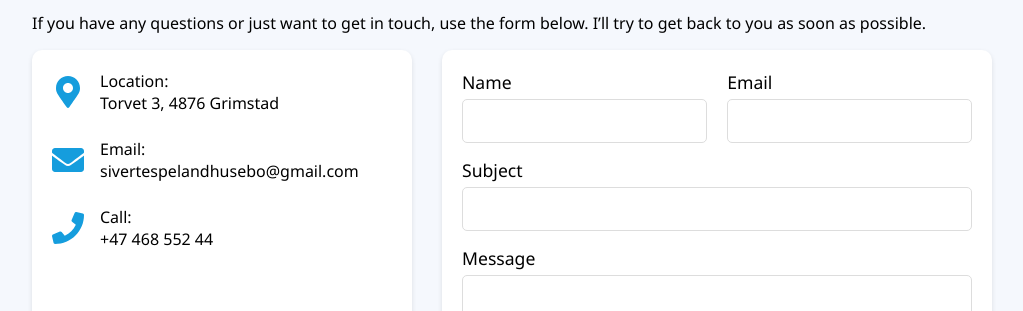
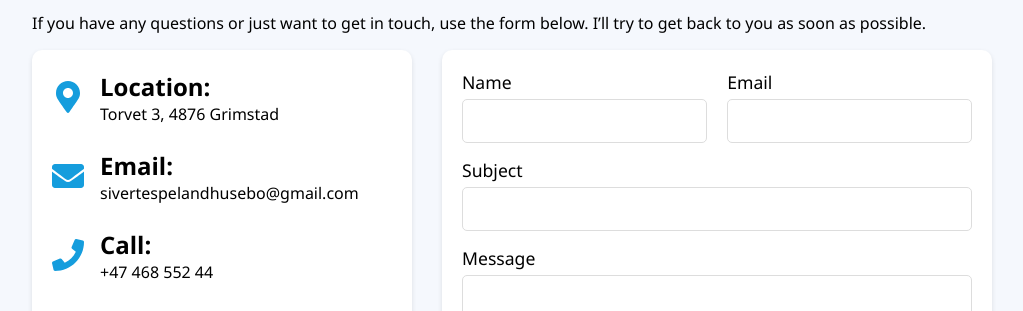
Before and after one commit to Siverteh/Personal-Resume-Website, a React (Create React App) app: page / in a window 1280 px wide. Shown: the part 5210-5521 px from the top of the page, without its empty margins (224-1247 px from the left). Built offline with nearby package versions, Linux system fonts and the light colour scheme; grey boxes are pictures that could not be loaded.

Commit message:
Completed Contact component

```diff
--- a/package.json
+++ b/package.json
@@ -13,6 +13,7 @@
     "@types/node": "^16.18.68",
     "@types/react": "^18.2.45",
     "@types/react-dom": "^18.2.18",
+    "emailjs-com": "^3.2.0",
     "react": "^18.2.0",
     "react-dom": "^18.2.0",
     "react-icons": "^4.12.0",
--- a/src/components/Contact/Contact.tsx
+++ b/src/components/Contact/Contact.tsx
@@ -1,10 +1,29 @@
-import React from 'react';
+import React, {useRef} from 'react';
 import './Contact.css';
 import { FaPhone, FaEnvelope, FaMapMarkerAlt } from 'react-icons/fa';
+import emailjs from 'emailjs-com';
 
 const Contact = () => {
     const mapEmbedHtml = {
         __html: '<iframe src="https://www.google.com/maps/embed?pb=!1m18!1m12!1m3!1d2094.024181217998!2d8.590663177219982!3d58.342393389625535!2m3!1f0!2f0!3f0!3m2!1i1024!2i768!4f13.1!3m3!1m2!1s0x4647ee638f1d47c1%3A0x323c2de197273549!2sTorvet%203%2C%204876%20Grimstad!5e0!3m2!1sno!2sno!4v1703773670766!5m2!1sno!2sno" width="400" height="300" style="border:0;" allowfullscreen="" loading="lazy" referrerpolicy="no-referrer-when-downgrade"></iframe>'
+    };
+
+
+    const formRef = useRef<HTMLFormElement>(null);
+    const sendEmail = (e: React.FormEvent<HTMLFormElement>) => {
+        e.preventDefault();
+
+        if (!formRef.current) return;
+
+        emailjs.sendForm('service_w5bf53q', 'template_3gdkn9v', formRef.current, '8HYWrA78-vJPhbf3W')
+            .then((result) => {
+                console.log(result.text);
+                alert("Message sent successfully!");
+                formRef.current?.reset();
+            }, (error) => {
+                console.log(error.text);
+                alert("Failed to send message, please try again.");
+            });
     };
 
     return (
@@ -12,61 +31,50 @@ const Contact = () => {
             <h2 className="section-title">Contact</h2>
             <p className="contact-intro">If you have any questions or just want to get in touch, use the form below. I’ll try to get back to you as soon as possible.</p>
             <div className="contact-content">
-                {/* Contact Info Card */}
                 <div className="contact-info-card">
-                    {/* Location */}
                     <div className="contact-info-item">
                         <FaMapMarkerAlt className="contact-icon" />
                         <div>
-                            <p className="info-title">Location:</p>
+                            <strong>Location:</strong>
                             <p>Torvet 3, 4876 Grimstad</p>
                         </div>
                     </div>
-                    {/* Email */}
                     <div className="contact-info-item">
                         <FaEnvelope className="contact-icon" />
                         <div>
-                            <p className="info-title">Email:</p>
+                            <strong>Email:</strong>
                             <p>sivertespelandhusebo@gmail.com</p>
                         </div>
                     </div>
-                    {/* Phone */}
                     <div className="contact-info-item">
                         <FaPhone className="contact-icon" />
                         <div>
-                            <p className="info-title">Call:</p>
+                            <strong>Call:</strong>
                             <p>+47 468 552 44</p>
                         </div>
                     </div>
-                    {/* Google Maps Embed */}
                     <div className="google-maps-embed" dangerouslySetInnerHTML={mapEmbedHtml} />
                 </div>
-                {/* Contact Form Card */}
                 <div className="contact-form-card">
-                    <form>
+                    <form ref={formRef} onSubmit={sendEmail}>
                         <div className="form-row">
-                            {/* Name Field */}
                             <div className="form-group">
                                 <label htmlFor="name">Name</label>
                                 <input type="text" id="name" name="name" required />
                             </div>
-                            {/* Email Field */}
                             <div className="form-group">
                                 <label htmlFor="email">Email</label>
                                 <input type="email" id="email" name="email" required />
                             </div>
                         </div>
-                        {/* Subject Field */}
                         <div className="form-group">
                             <label htmlFor="subject">Subject</label>
                             <input type="text" id="subject" name="subject" required />
                         </div>
-                        {/* Message Field */}
                         <div className="form-group">
                             <label htmlFor="message">Message</label>
                             <textarea id="message" name="message" rows={5} required></textarea>
                         </div>
-                        {/* Submit Button */}
                         <div className="form-button">
                             <button type="submit">Send Message</button>
                         </div>
```
Also changed, not shown: 1 other file (tests, documents, lock files or other folders).
